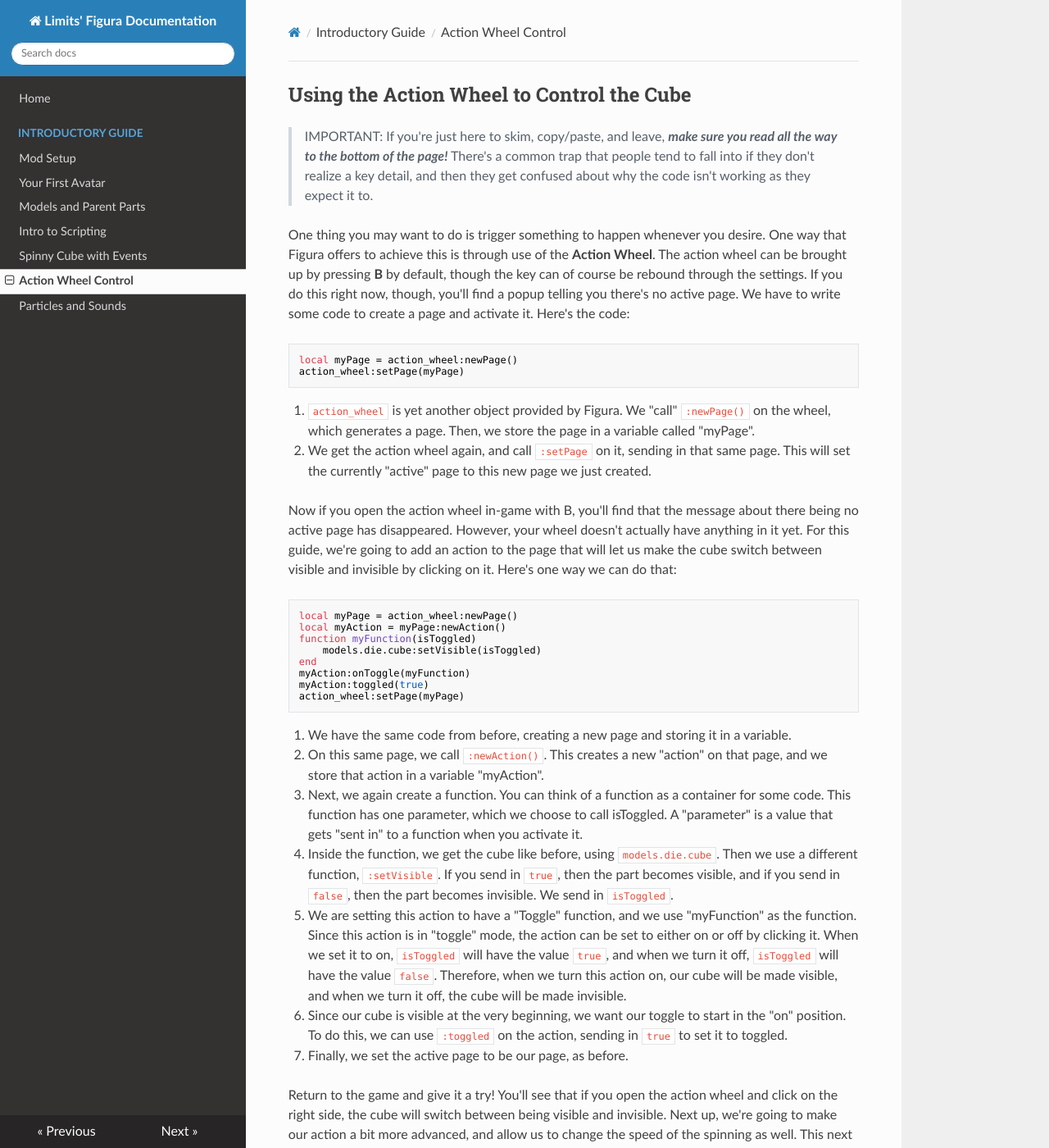
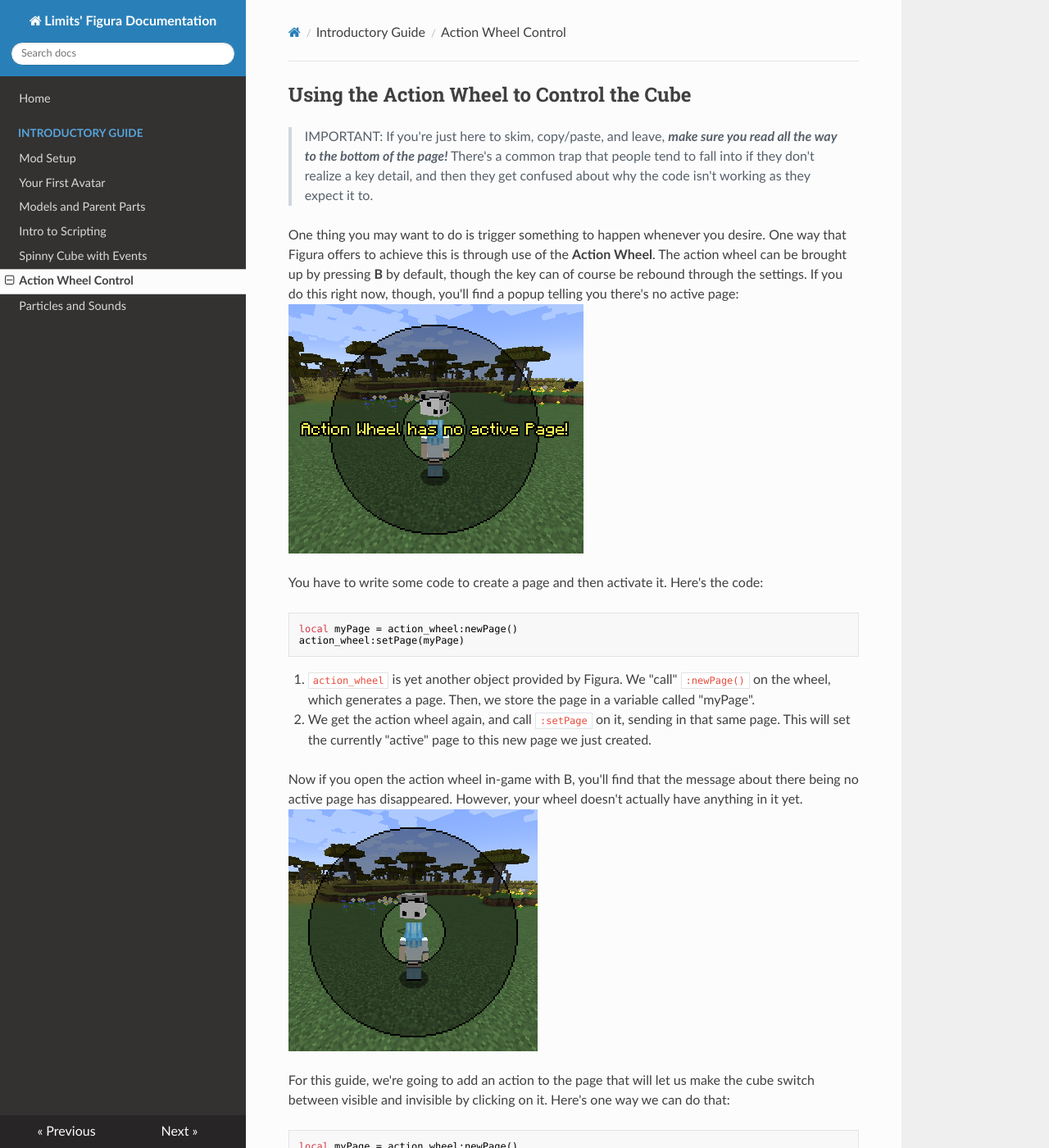
Before and after one commit to Moonlight-Maya/LimitsFiguraDocs, an MkDocs documentation site: the page built from docs/guides/first_avatar/p5_action_wheel.md, in a window 1280 px wide and 1400 px high. Shown: the whole window at 82% size. Built offline with MkDocs 1.6.1, drawn with Linux system fonts in a browser that asks for light colours; nearby versions of some CDN libraries; some of the changed text lies outside the part shown.

Commit message:
Lots of pictures
-Dust

````diff
--- a/docs/guides/first_avatar/p5_action_wheel.md
+++ b/docs/guides/first_avatar/p5_action_wheel.md
@@ -2,7 +2,10 @@
 
 > IMPORTANT: If you're just here to skim, copy/paste, and leave, ***make sure you read all the way to the bottom of the page!*** There's a common trap that people tend to fall into if they don't realize a key detail, and then they get confused about why the code isn't working as they expect it to.
 
-One thing you may want to do is trigger something to happen whenever you desire. One way that Figura offers to achieve this is through use of the **Action Wheel**. The action wheel can be brought up by pressing **B** by default, though the key can of course be rebound through the settings. If you do this right now, though, you'll find a popup telling you there's no active page. We have to write some code to create a page and activate it. Here's the code:
+One thing you may want to do is trigger something to happen whenever you desire. One way that Figura offers to achieve this is through use of the **Action Wheel**. The action wheel can be brought up by pressing **B** by default, though the key can of course be rebound through the settings. If you do this right now, though, you'll find a popup telling you there's no active page:
+![No active page popup](p5_no_active_page.png)
+
+You have to write some code to create a page and then activate it. Here's the code:
 
 ```lua
 local myPage = action_wheel:newPage()
@@ -12,7 +15,10 @@ action_wheel:setPage(myPage)
 1. `action_wheel` is yet another object provided by Figura. We "call" `:newPage()` on the wheel, which generates a page. Then, we store the page in a variable called "myPage".
 2. We get the action wheel again, and call `:setPage` on it, sending in that same page. This will set the currently "active" page to this new page we just created.
 
-Now if you open the action wheel in-game with B, you'll find that the message about there being no active page has disappeared. However, your wheel doesn't actually have anything in it yet. For this guide, we're going to add an action to the page that will let us make the cube switch between visible and invisible by clicking on it. Here's one way we can do that:
+Now if you open the action wheel in-game with B, you'll find that the message about there being no active page has disappeared. However, your wheel doesn't actually have anything in it yet.
+![An empty action wheel page](p5_empty_page.png)
+
+For this guide, we're going to add an action to the page that will let us make the cube switch between visible and invisible by clicking on it. Here's one way we can do that:
 
 ```lua
 local myPage = action_wheel:newPage()
````
Also changed, not shown: other parts of docs/guides/first_avatar/p5_action_wheel.md (+6 -1 lines), docs/guides/first_avatar/p1_json.md (+2 -0 lines), docs/guides/first_avatar/p2_model.md (+3 -0 lines), docs/guides/first_avatar/p3_lua_start.md (+1 -0 lines), docs/guides/first_avatar/p4_spin.md (+3 -0 lines), docs/guides/first_avatar/p6_particles_sounds.md (+5 -1 lines), docs/guides/first_avatar/p1_wardrobe_sidebar.png (added), docs/guides/first_avatar/p2_placeholder_texture.png (added), docs/guides/first_avatar/p3_tutorial_cube.PNG (added), docs/guides/first_avatar/p4_tutorial_cube_rotated.PNG (added), docs/guides/first_avatar/p5_empty_page.png (added), docs/guides/first_avatar/p5_no_active_page.png (added), docs/guides/first_avatar/p5_scroll_action.png (added), docs/guides/first_avatar/p5_toggle_action.png (added), 2 more files.
